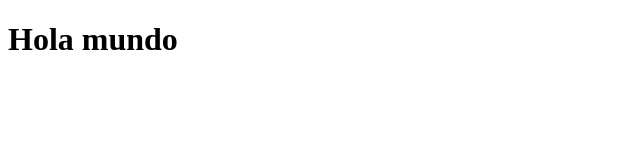
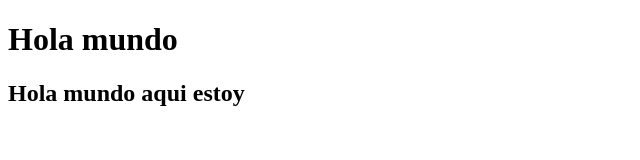
Before and after one commit to eduardoh99/ProyectoActividadDe, a plain HTML site: page index.html in a window 1280 px wide. Shown: the whole page, without its empty margins (0-640 px from the left). Drawn offline with Linux system fonts and the light colour scheme.

Commit message:
Update index.html
Actualizamos el h2

```diff
--- a/index.html
+++ b/index.html
@@ -8,5 +8,7 @@
 </head>
 <body>
     <h1>Hola mundo</h1>
+    <h2>Hola mundo aqui estoy</h2>
+
 </body>
 </html>
```
